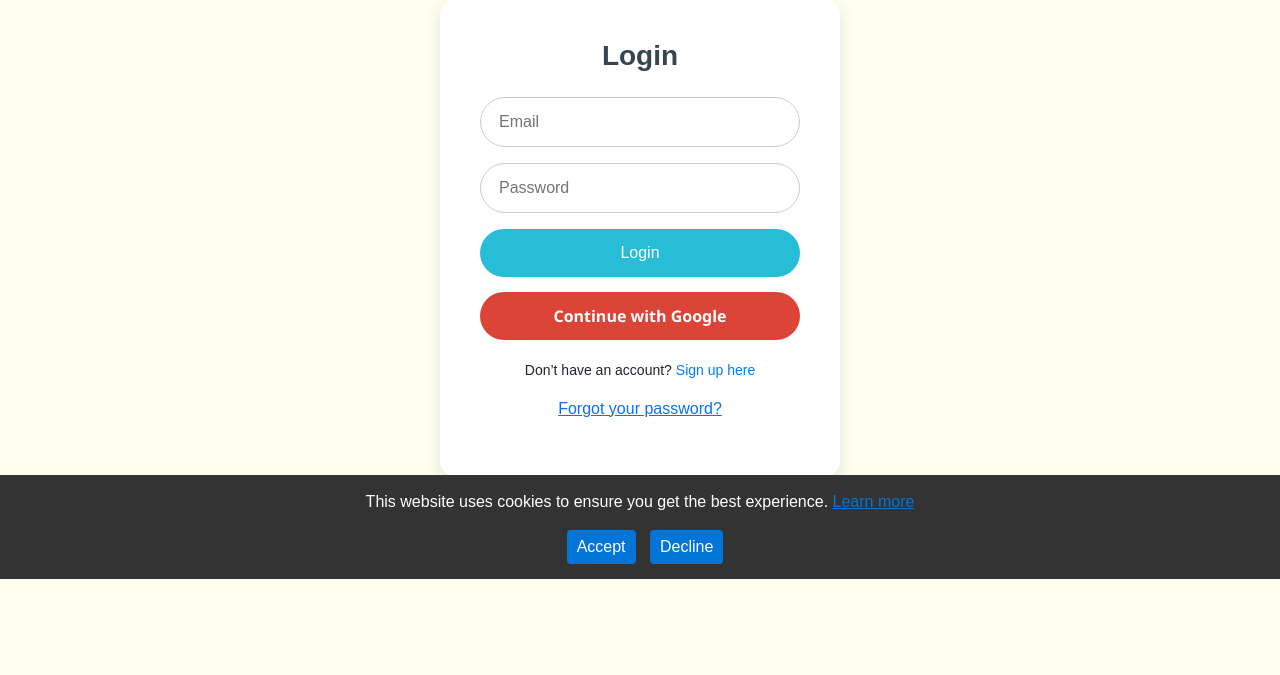
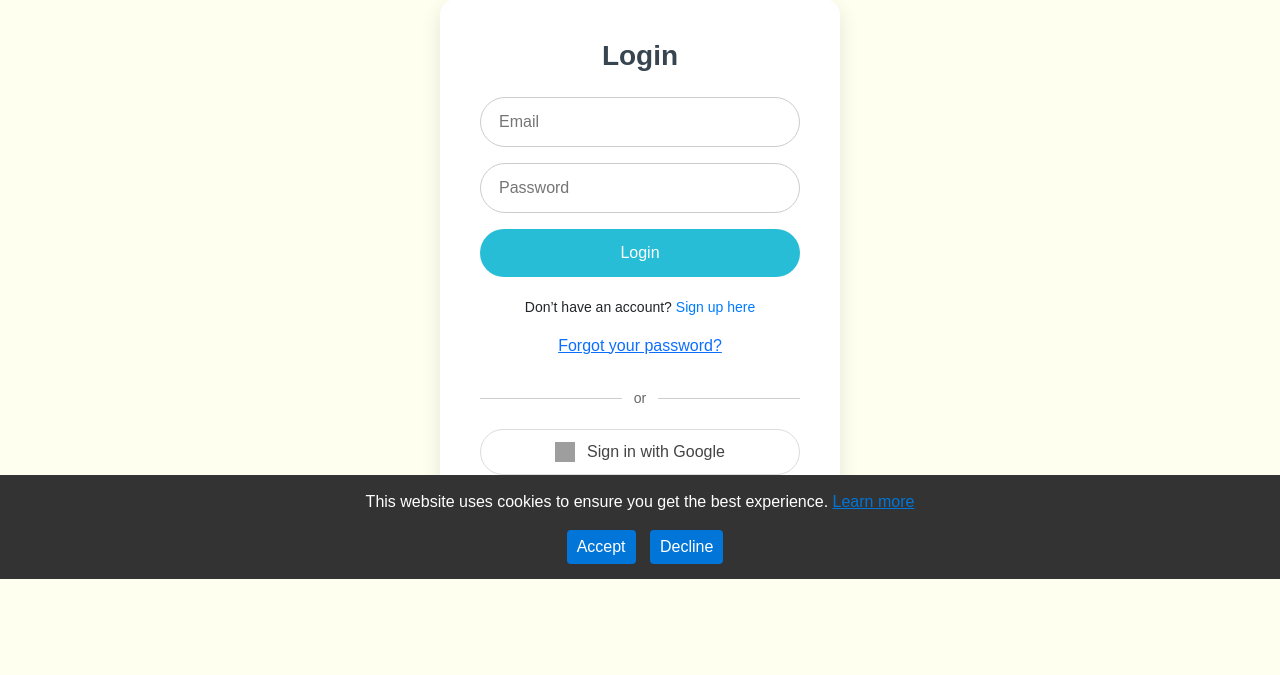
Before and after one commit to EvanG-17/fypSite, a Python web app: template templates/login.html in a window 1280 px wide. Shown: the part 221-896 px from the top of the page. Before the commit the page ends 800 px from the top, so only its background shows below. Run offline with Jinja, Linux system fonts and the light colour scheme; the template is opened without the code that fills it, so the values that code supplies are empty; some libraries are stand-ins or nearby versions; grey boxes are pictures that could not be loaded.

Commit message:
Refined Google SSO

```diff
--- a/static/css/styles.css
+++ b/static/css/styles.css
@@ -525,3 +525,54 @@ td img {
 .google-btn:hover {
     background-color: #c1351d;
 }
+
+
+.google-signin-btn {
+    display: flex;
+    align-items: center;
+    justify-content: center;
+    background-color: white;
+    border: 1px solid #dcdcdc;
+    color: #444;
+    font-weight: 500;
+    font-size: 16px;
+    border-radius: 30px;
+    padding: 10px 20px;
+    margin: 20px auto;
+    width: 100%;
+    max-width: 320px;
+    cursor: pointer;
+    transition: box-shadow 0.3s ease;
+}
+
+.google-signin-btn:hover {
+    box-shadow: 0 4px 12px rgba(0, 0, 0, 0.1);
+}
+
+.google-logo {
+    height: 20px;
+    width: 20px;
+    margin-right: 12px;
+}
+
+.or-divider {
+    display: flex;
+    align-items: center;
+    text-align: center;
+    margin: 30px 0 20px;
+    font-size: 14px;
+    color: #999;
+}
+
+.or-divider::before,
+.or-divider::after {
+    content: '';
+    flex: 1;
+    border-bottom: 1px solid #ccc;
+}
+
+.or-divider span {
+    padding: 0 12px;
+    font-weight: 500;
+    color: #666;
+}
--- a/templates/delete_account.html
+++ b/templates/delete_account.html
@@ -32,7 +32,7 @@
 
         try {
             await deleteUser(user);
-            alert("Your account has been successfully deleted.");
+            // alert("Your account has been successfully deleted.");
             window.location.href = "{{ url_for('logout') }}";  // Logs out and clears session
         } catch (error) {
             if (error.code === "auth/requires-recent-login") {
--- a/templates/login.html
+++ b/templates/login.html
@@ -20,8 +20,8 @@
         <button type="submit" class="login-btn">Login</button>
     </form>
 
-    <!-- Google Sign-In -->
-    <button id="google-login" class="login-btn google-btn" type="button">Continue with Google</button>
+
+
 
     <p class="signup-text">
         Don’t have an account?
@@ -31,6 +31,19 @@
     <p style="margin-top: 10px;">
         <a href="#" onclick="showPasswordReset()">Forgot your password?</a>
     </p>
+
+
+
+    <div class="or-divider"><span>or</span></div>
+
+
+
+
+    <!-- Google Sign-In -->
+    <button id="google-login" type="button" class="google-signin-btn">
+        <img src="https://www.gstatic.com/firebasejs/ui/2.0.0/images/auth/google.svg" alt="Google Logo" class="google-logo">
+        Sign in with Google
+    </button>
 
     <!-- Password Reset Section -->
     <div id="reset-container" style="display: none; margin-top: 20px;">
--- a/templates/privacy.html
+++ b/templates/privacy.html
@@ -25,7 +25,7 @@
 
     <h3>4. Data Storage and Security</h3>
     <ul>
-        <li>Uploaded files are processed and <strong>Images not stored permanently</strong>.</li>
+        <li>Uploaded files are processed and Images are <strong>NOT</strong> stored <strong>permanently.</strong></li>
         <li>We do not share or sell user data to third parties.</li>
         <li>Data is secured using appropriate technical measures to prevent unauthorized access.</li>
     </ul>
```
